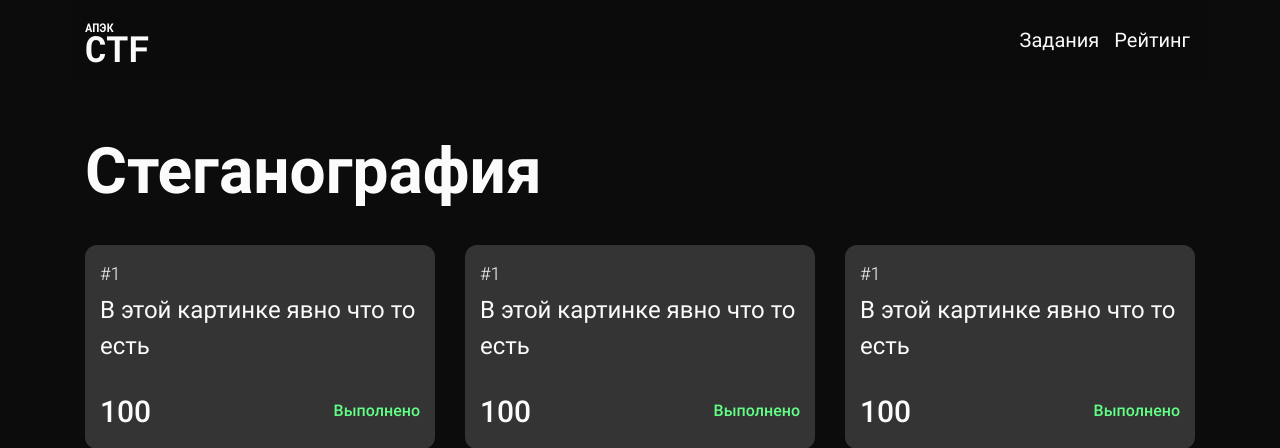
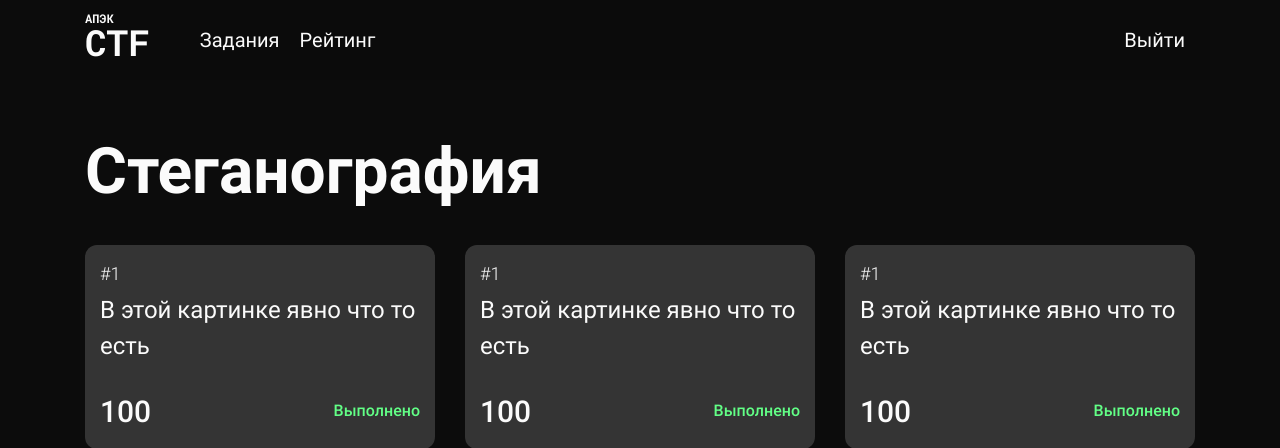
Before and after one commit to whymisfit/apec_ctf, a Django app: page / in a window 1280 px wide. Shown: the top 448 px of the page. Run offline with Django 3.2, Linux system fonts and the light colour scheme; some libraries are stand-ins or nearby versions.

Commit message:
update header, added link to logout. update style

```diff
--- a/apec_ctf/static/css/style.css
+++ b/apec_ctf/static/css/style.css
@@ -138,9 +138,20 @@ h1, h2, h3, h4, h5, h6 {
     padding: 15px;
     display: flex;
     height: 80px;
+    background-color: rgba(12, 12, 12, 0.9);
+}
+
+.header__nav {
+    display: flex;
+    align-items: center;
     justify-content: space-between;
-    align-items: center;
-    background-color: rgba(12, 12, 12, 0.9);
+    width: 100%;
+}
+
+.header__menu {
+    display: flex;
+    list-style-type: none;
+    margin: 0;
 }
 
 .header__logo {
@@ -159,15 +170,17 @@ h1, h2, h3, h4, h5, h6 {
 
 .header__apec {
     font-size: 12px;
+    line-height: 0.5;
 }
 
 .header__ctf {
     font-size: 36px;
-    line-height: 0.7;
+    line-height: 1.2;
 }
 
 .header__link {
-    margin: 0 5px;
+    /*margin: 0 5px;*/
+    padding: 10px;
     color: #FBFBFB;
     font-size: 20px;
     font-family: "Roboto-Regular", serif;
--- a/apec_ctf/templates/webapp/base_webapp.html
+++ b/apec_ctf/templates/webapp/base_webapp.html
@@ -14,14 +14,27 @@
             </span>
             </a>
         </div>
-        <div class="header__menu">
+        <nav class="header__nav">
+            <ul class="header__menu">
+                <li>
                     <a href="{% url 'tasks_page' %}" class="header__link">
                         Задания
                     </a>
+                </li>
+                <li>
                     <a href="{% url 'rating_page' %}" class="header__link">
                         Рейтинг
                     </a>
-        </div>
+                </li>
+            </ul>
+            <ul class="header__menu">
+                <li>
+                    <a href="{% url 'logout' %}" class="header__link">
+                        Выйти
+                    </a>
+                </li>
+            </ul>
+        </nav>
     </header>
 
     <div class="content">
```
Also changed, not shown: apec_ctf/templates/login/signin.html (+8 -5 lines). Lines whose indentation alone changed are shown as unchanged.
